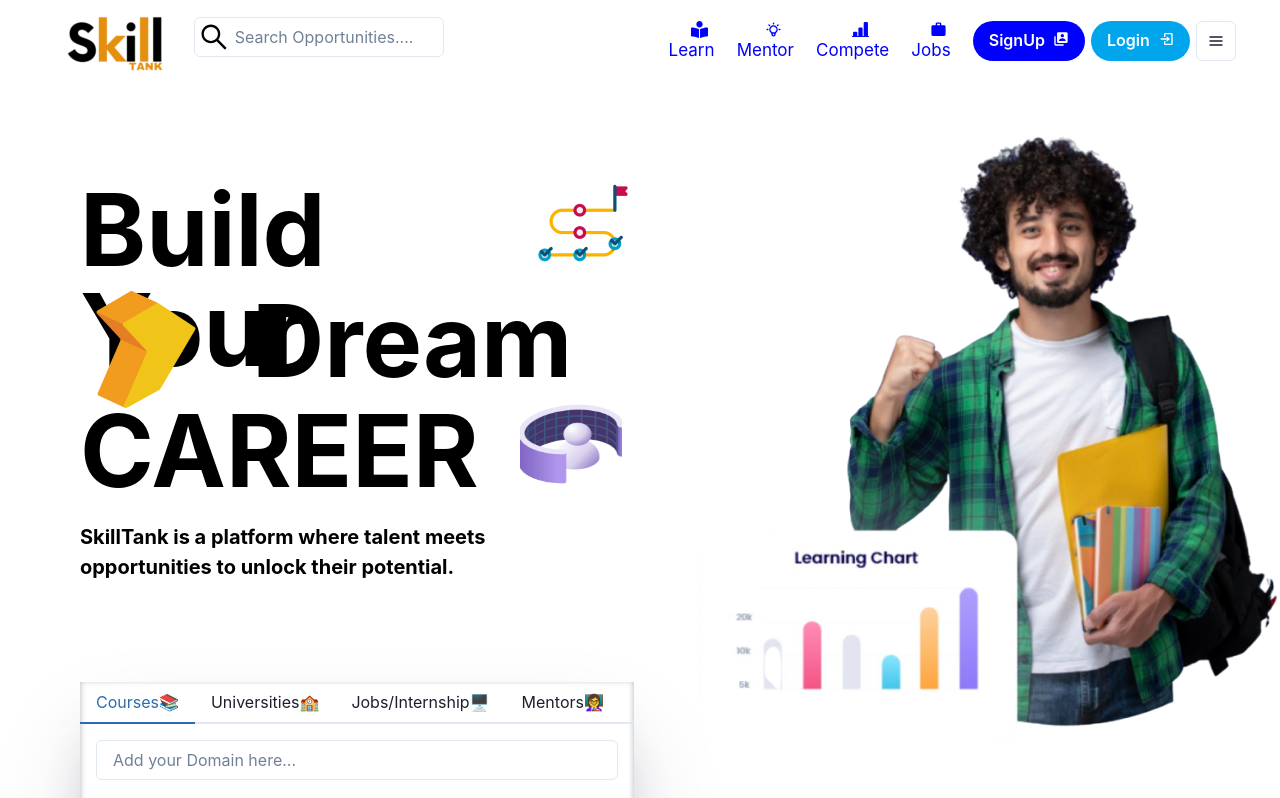
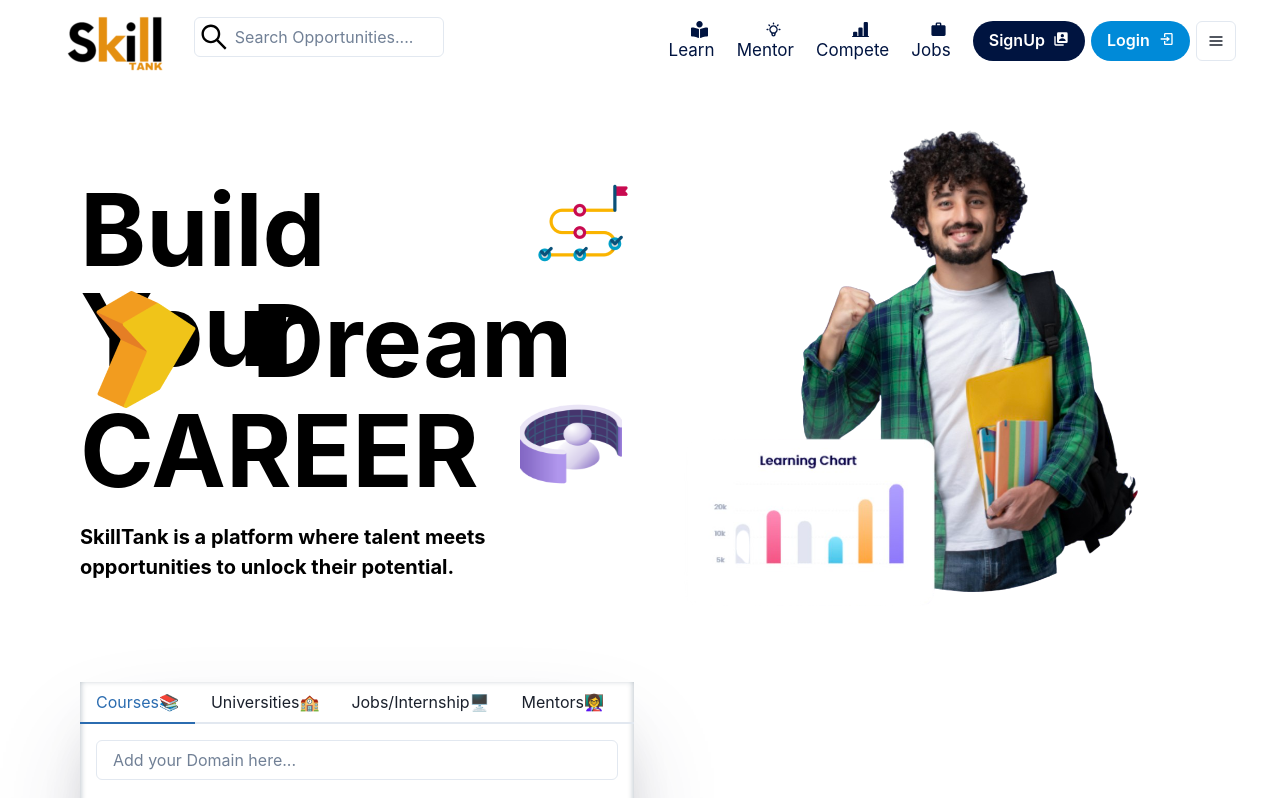
Before and after one commit to Skilltank01/SkilltankWebsite, a React (Create React App) app in the folder client/: page / in a window 1280 px wide. Shown: the top 798 px of the page. Built offline with nearby package versions, Linux system fonts and the light colour scheme.

Commit message:
updated ui

```diff
--- a/client/src/Components/Homepage/Landing.jsx
+++ b/client/src/Components/Homepage/Landing.jsx
@@ -18,7 +18,7 @@
 import time from "../../assest/progress 1.png";
 import icon from "../../assest/right-arrow_2026976 1.png";
 import arrow from "../../assest/360-degree_5651685 1.png";
-import icons from "../../assest/Screenshot_2023-11-04_at_4.52 1.png";
+import icons from "../../assest/digital.png";
 import "./autoplaycarousel.css";
 import amazon from "../../assest/amazon.jpg";
 import dell from "../../assest/dell.jpg";
--- a/client/src/Components/Navbar/Navbar.jsx
+++ b/client/src/Components/Navbar/Navbar.jsx
@@ -97,7 +97,7 @@
           <Flex w="55%" p="1" h="full" justifyContent="space-between">
             <Box>
               <Link to="/Learn">
-                <Flex flexDirection="column" align="center" color="blue">
+                <Flex flexDirection="column" align="center" color="#001440">
                   <FaBookReader />
                   <ChakraLink style={{ textDecoration: "none" }} mr={4}>
                     Learn
@@ -109,7 +109,7 @@
             <Box>
               {" "}
               <Link to="/Mentor">
-                <Flex flexDirection="column" align="center" color="blue">
+                <Flex flexDirection="column" align="center" color="#001440">
                   <HiOutlineLightBulb />
                   <ChakraLink style={{ textDecoration: "none" }} mr={4}>
                     Mentor
@@ -119,7 +119,7 @@
             </Box>
             <Box>
               <Link to="/Compete">
-                <Flex flexDirection="column" align="center" color="blue">
+                <Flex flexDirection="column" align="center" color="#001440">
                   <BsBarChartLineFill />
                   <ChakraLink style={{ textDecoration: "none" }} mr={4}>
                     Compete
@@ -129,7 +129,7 @@
             </Box>
             <Box>
               <Link to="/Jobs">
-                <Flex flexDirection="column" align="center" color="blue">
+                <Flex flexDirection="column" align="center" color="#001440">
                   <MdWork />
                   <ChakraLink style={{ textDecoration: "none" }} mr={4}>
                     Jobs
@@ -141,7 +141,7 @@
             <Menu>
               <MenuButton
                 as={Button}
-                bg="blue"
+                bg="#001440"
                 size="md"
                 color="white"
                 borderRadius={30}
@@ -164,7 +164,7 @@
             <Menu>
               <MenuButton
                 as={Button}
-                bg="#00A5EC"
+                bg="#008AD8"
                 size="md"
                 borderRadius={30}
                 color="white"
```
Also changed, not shown: client/src/assest/digital.png (added).
